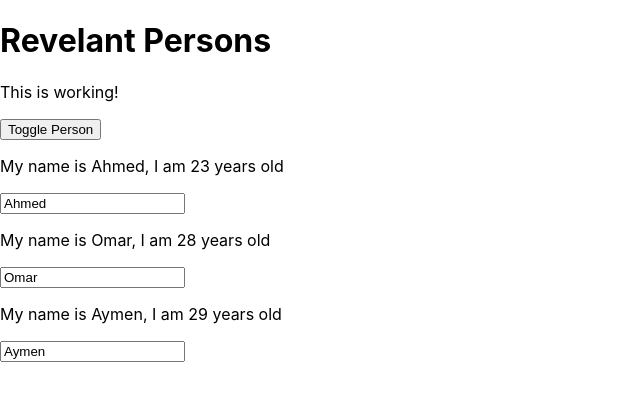
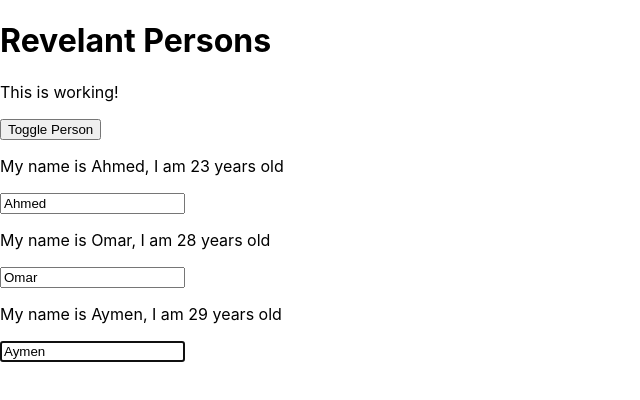
Before and after one commit to hiimdjango/React1, a React app: page / in a window 1280 px wide. Both pictures are taken after a click on the button "Toggle Person". Shown: the top 400 px of the page, without its empty margins (0-640 px from the left). Built offline with nearby package versions, Linux system fonts and the light colour scheme.

Commit message:
Adding refs

```diff
--- a/src/components/Persons/Person/Person.js
+++ b/src/components/Persons/Person/Person.js
@@ -5,12 +5,26 @@ import classes from './Person.css';
 import withClass from '../../hoc/withClass';
 
 class Person extends Component {
+    constructor(props) {
+        super(props);
+        this.textInput = React.createRef();
+    };
+
+    focusInput() {
+        this.textInput.current.focus();
+    }
+
+
+
     render() {
         return (
             <>
                 <p onClick={this.props.click}>My name is {this.props.name}, I am {this.props.age} years old</p>
                 <p>{this.props.children}</p>
-                <input type="text" onChange={this.props.changed} value={this.props.name}></input>
+                <input type="text"
+                    onChange={this.props.changed}
+                    value={this.props.name}
+                    ref = {this.textInput}></input>
             </>
         )
     }
--- a/src/components/Persons/Persons.js
+++ b/src/components/Persons/Persons.js
@@ -3,12 +3,21 @@ import Person from './Person/Person';
 
 //Map through the state.persons in App.js and create Person components.
 class Persons extends Component {
+    constructor(props) {
+        super(props);
+        this.lastPerson = React.createRef();
+    }
+    componentDidMount() {
+        this.lastPerson.current.focusInput();
+    }
+
     render() {
         return this.props.persons.map((person,index) => {
                 return <Person
                 name={person.name}
                 age={person.age}
                 click={this.props.clicked.bind(this,index)}
+                ref={this.lastPerson}
                 key={person.id}
                 changed={(event) => this.props.changed(event,person.id)} />
             })
--- a/src/components/hoc/withClass.js
+++ b/src/components/hoc/withClass.js
@@ -1,15 +1,19 @@
 import React, { Component } from 'react';
 
 const withClass = (WrappedComponent,className) => {
-    return class extends Component {
+    const WithClass = class extends Component {
         render() {
             return (
                 <div className={className}>
-                    <WrappedComponent {...this.props}  />
+                    <WrappedComponent {...this.props} ref={this.props.forwardRef}  />
                 </div>
             )
         }
     }
+
+    return React.forwardRef((props,ref)=> {
+        return <WithClass {...props} forwardRef={ref} />
+    })
 }
 
 export default withClass;
```
